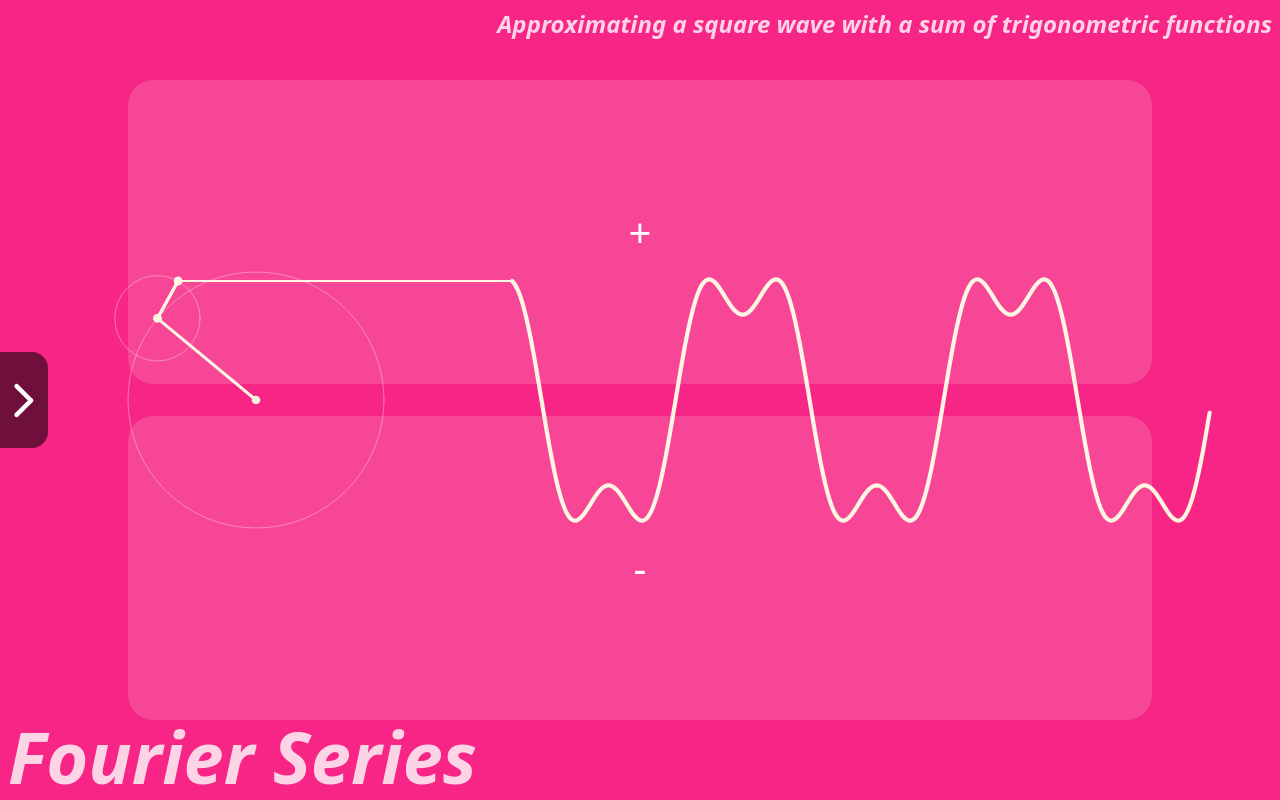
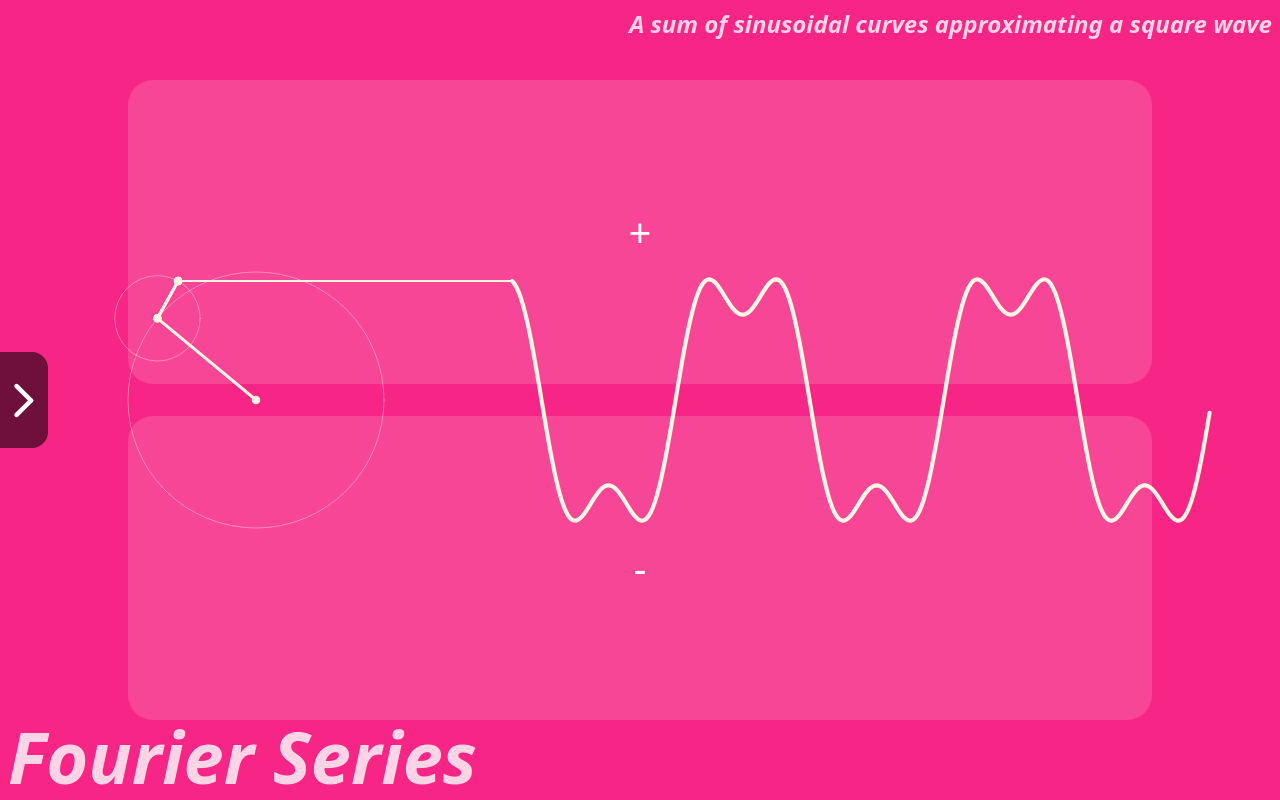
Before and after one commit to scotthitch/s-hitchcock-website, a Vue app: page /projects in a window 1280 px wide. Built offline with nearby package versions, Linux system fonts and the light colour scheme.

Commit message:
feat: update description for FS

```diff
--- a/src/p5Projects/FourierSeries/FourierSeriesProject.vue
+++ b/src/p5Projects/FourierSeries/FourierSeriesProject.vue
@@ -8,7 +8,7 @@ import script from './script'
         title="Fourier Series"
         scriptID="fourier-series"
         description="spin"
-        usageInstructions="Approximating a square wave with a sum of trigonometric functions"
+        usageInstructions="A sum of sinusoidal curves approximating a square wave"
         :script="script"
         :projectDimensions="{
             width: 400,
```
